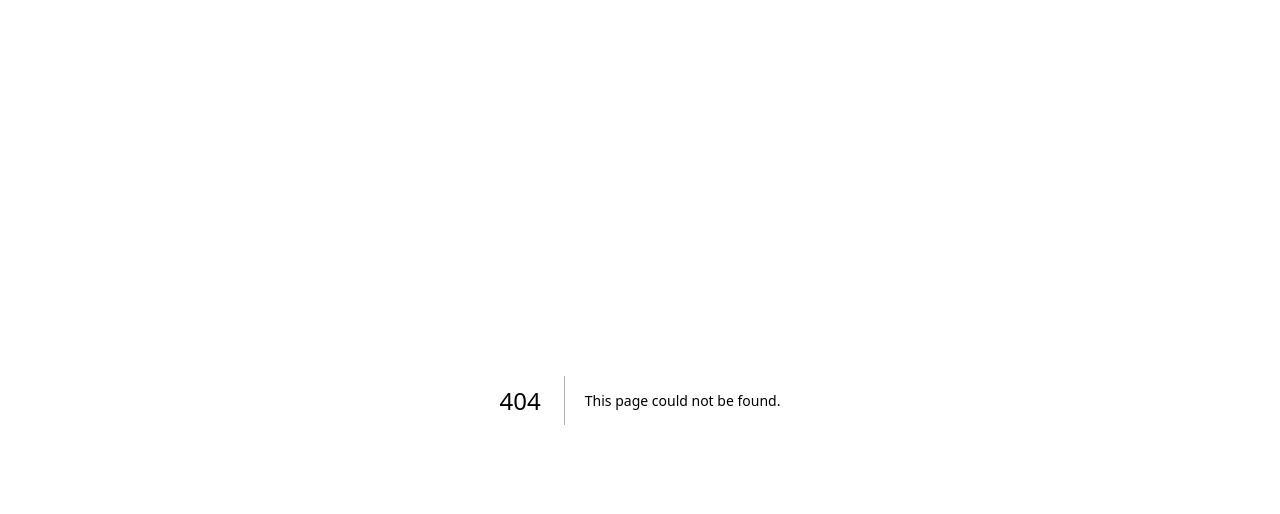
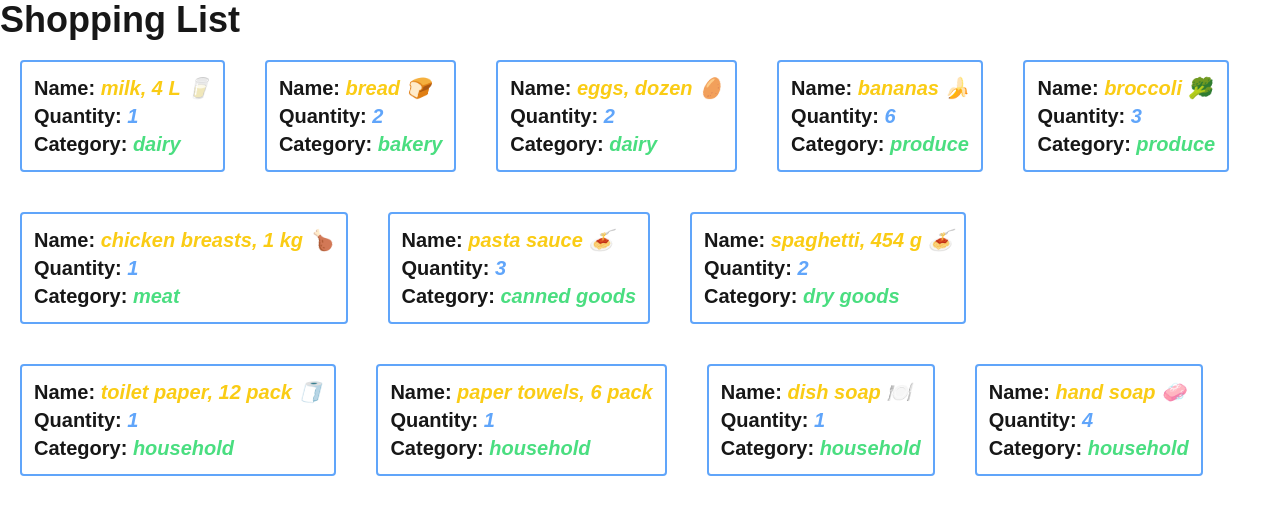
Before and after one commit to faruqonaayo/cprg306-assignments, a Next.js app: page /week-3 in a window 1280 px wide. Before the commit this address had no page. Shown: the top 514 px of the page. Built offline with nearby package versions, Linux system fonts and the light colour scheme.

Commit message:
Complete Assignment 3

```diff
--- a/app/layout.js
+++ b/app/layout.js
@@ -13,7 +13,7 @@
 });
 
 export const metadata = {
-  title: "Create Next App",
+  title: "Shopping List",
   description: "Generated by create next app",
 };
 
--- a/app/page.js
+++ b/app/page.js
@@ -1,10 +1,12 @@
+import RootLayout from "./layout";
 import Link from "next/link";
 
 export default function Home() {
   return (
-    <>
+    <div className="flex flex-col">
       <h1>CPRG 306: Web Development 2 - Assignments</h1>
       <Link href="/week-2">Week 2 Assignment</Link>
-    </>
+      <Link href="/week-3">Week 3 Assignment</Link>
+    </div>
   );
 }
--- /dev/null
+++ b/app/week-3/item-list.js
@@ -0,0 +1,143 @@
+import Item from "./item";
+
+function ItemList(params) {
+  const item1 = {
+    name: "milk, 4 L 🥛",
+    quantity: 1,
+    category: "dairy",
+  };
+
+  const item2 = {
+    name: "bread 🍞",
+    quantity: 2,
+    category: "bakery",
+  };
+
+  const item3 = {
+    name: "eggs, dozen 🥚",
+    quantity: 2,
+    category: "dairy",
+  };
+
+  const item4 = {
+    name: "bananas 🍌",
+    quantity: 6,
+    category: "produce",
+  };
+
+  const item5 = {
+    name: "broccoli 🥦",
+    quantity: 3,
+    category: "produce",
+  };
+
+  const item6 = {
+    name: "chicken breasts, 1 kg 🍗",
+    quantity: 1,
+    category: "meat",
+  };
+
+  const item7 = {
+    name: "pasta sauce 🍝",
+    quantity: 3,
+    category: "canned goods",
+  };
+
+  const item8 = {
+    name: "spaghetti, 454 g 🍝",
+    quantity: 2,
+    category: "dry goods",
+  };
+
+  const item9 = {
+    name: "toilet paper, 12 pack 🧻",
+    quantity: 1,
+    category: "household",
+  };
+
+  const item10 = {
+    name: "paper towels, 6 pack",
+    quantity: 1,
+    category: "household",
+  };
+
+  const item11 = {
+    name: "dish soap 🍽️",
+    quantity: 1,
+    category: "household",
+  };
+
+  const item12 = {
+    name: "hand soap 🧼",
+    quantity: 4,
+    category: "household",
+  };
+
+  return (
+    <ul className="flex flex-wrap">
+      <Item
+        name={item1.name}
+        quantity={item1.quantity}
+        category={item1.category}
+      />
+      <Item
+        name={item2.name}
+        quantity={item2.quantity}
+        category={item2.category}
+      />
+      <Item
+        name={item3.name}
+        quantity={item3.quantity}
+        category={item3.category}
+      />
+      <Item
+        name={item4.name}
+        quantity={item4.quantity}
+        category={item4.category}
+      />
+      <Item
+        name={item5.name}
+        quantity={item5.quantity}
+        category={item5.category}
+      />
+      <Item
+        name={item6.name}
+        quantity={item6.quantity}
+        category={item6.category}
+      />
+      <Item
+        name={item7.name}
+        quantity={item7.quantity}
+        category={item7.category}
+      />
+      <Item
+        name={item8.name}
+        quantity={item8.quantity}
+        category={item8.category}
+      />
+      <Item
+        name={item9.name}
+        quantity={item9.quantity}
+        category={item9.category}
+      />
+      <Item
+        name={item10.name}
+        quantity={item10.quantity}
+        category={item10.category}
+      />
+      <Item
+        name={item11.name}
+        quantity={item11.quantity}
+        category={item11.category}
+      />
+      <Item
+        name={item12.name}
+        quantity={item12.quantity}
+        category={item12.category}
+      />
+    </ul>
+  );
+}
+
+
+export default ItemList;
--- /dev/null
+++ b/app/week-3/item.js
@@ -0,0 +1,17 @@
+function Item({ name, quantity, category }) {
+  return (
+    <li className="text-lg m-5 border-2 border-blue-400 rounded w-fit p-3 cursor-pointer">
+      <div className="font-semibold text-xl ">
+        Name: <span className="italic text-yellow-400">{name}</span>
+      </div>
+      <div className="font-semibold text-xl ">
+        Quantity: <span className="italic text-blue-400">{quantity}</span>
+      </div>
+      <div className="font-semibold text-xl ">
+        Category: <span className="italic text-green-400">{category}</span>
+      </div>
+    </li>
+  );
+}
+
+export default Item;
--- /dev/null
+++ b/app/week-3/page.js
@@ -0,0 +1,12 @@
+import ItemList from "./item-list";
+
+function Page() {
+    return (
+        <main>
+            <h1 className="text-4xl font-black">Shopping List</h1>
+            <ItemList/>
+        </main>
+    );
+}
+
+export default Page;
```
